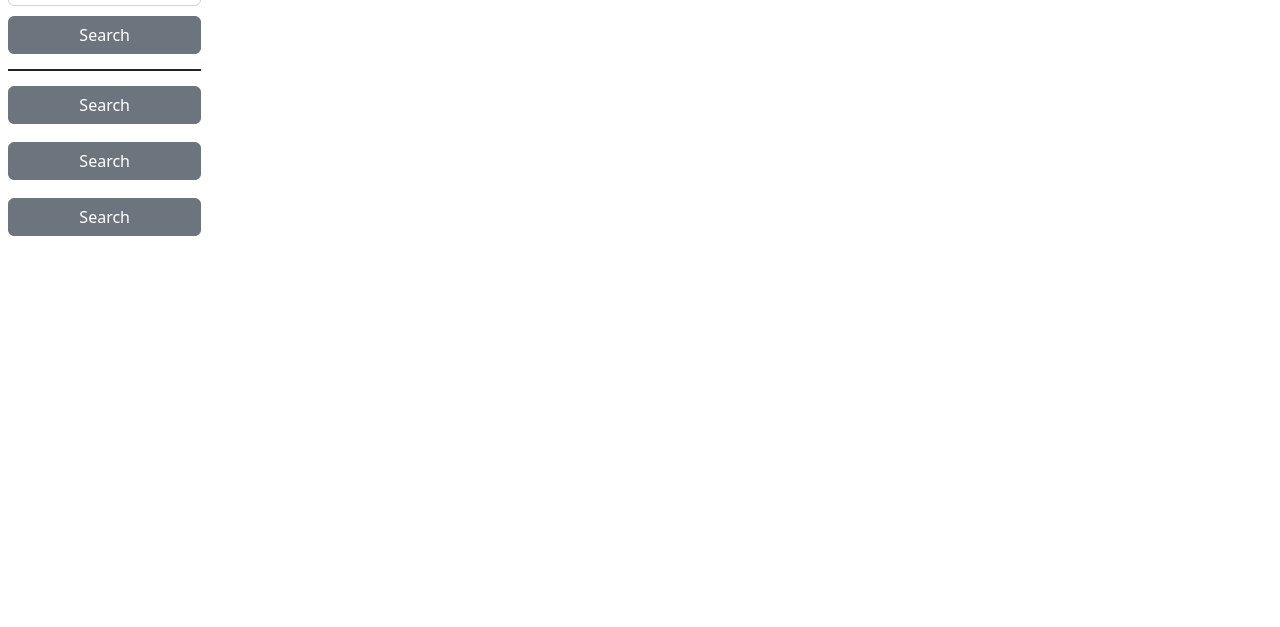
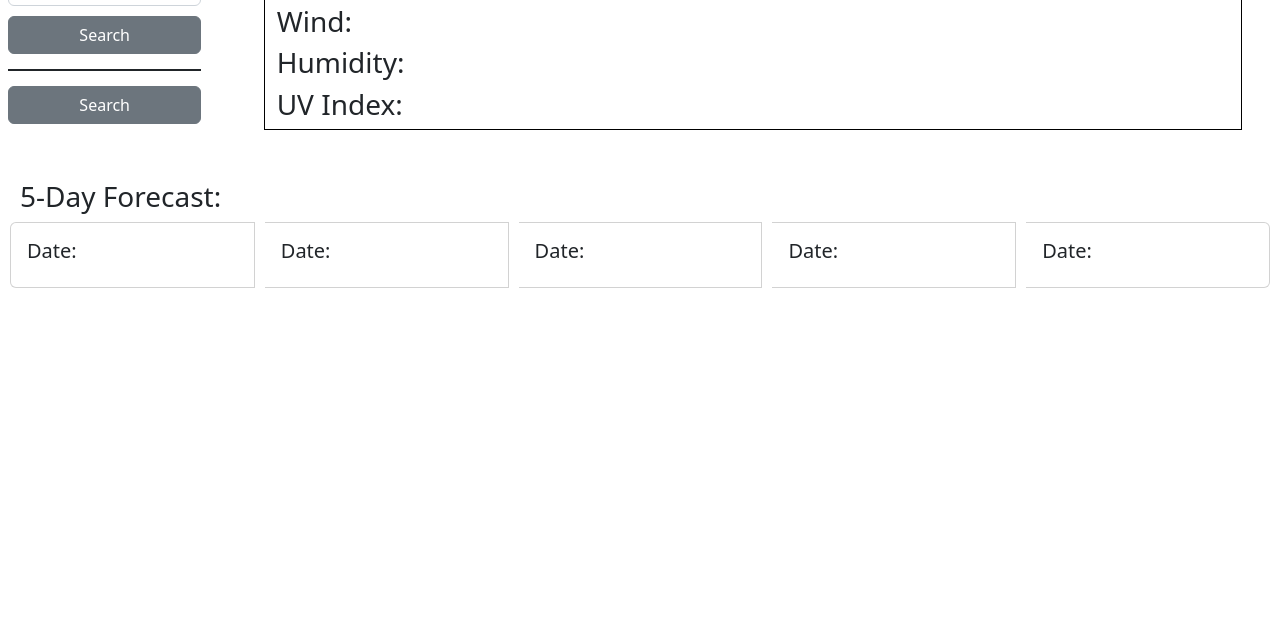
Before and after one commit to Shaitan5723/weather_app, a plain HTML site: page index.html in a window 1280 px wide. Shown: the part 173-800 px from the top of the page. Drawn offline with nearby package versions, Linux system fonts and the light colour scheme.

Commit message:
Updated placement of all html elements
added placements for weather display in main div and separate cards

```diff
--- a/assets/css/style.css
+++ b/assets/css/style.css
@@ -24,3 +24,22 @@ h1{
 .btn{
   margin-top: 10px;
 }
+
+#topSection{
+  margin-bottom: 50px;
+}
+
+#cityMain{
+  margin-top: 5px;
+  border: 1px solid black;
+  max-height: fit-content;
+}
+
+.card{
+  margin-left:10px;
+  margin-right:10px;
+}
+
+#forecast{
+  margin-left:20px;
+}
--- a/index.html
+++ b/index.html
@@ -19,8 +19,8 @@
       </div>
     </header>
 
-    <div class="row">
-      <div class="align-self-start col-2" id="searchBox">
+    <div class="row" id="topSection">
+      <div class="col-2 align-self-start" id="searchBox">
         <h3 class="card-header text-center">Search for a City:</h3>
         <form id="search-form" class="card-body">
           <input type="text" id="search-city" class="form-control" placeholder="e.g. Toronto" aria-label="Recipient's username" aria-describedby="searchCities">
@@ -30,14 +30,70 @@
         </form>
         <div id="lineBreak"></div>
         <div class="d-grid gap-2">
-          <button class="btn btn-secondary" type="button" id="city">Search</button>
-          <button class="btn btn-secondary" type="button" id="city">Search</button>
-          <button class="btn btn-secondary" type="button" id="city">Search</button>
+          <button class="btn btn-secondary" type="button" id="searchCitiesBtn">Search</button>
+
           <!--This is where search history buttons will go-->
         </div>
       </div>
+      <div class="container col-9" id="cityMain">
+        <h1 id="city">City:</h1>
+          <h3>Temperature:</h3>
+          <h3>Wind:</h3>
+          <h3>Humidity:</h3>
+          <h3>UV Index:</h3>
+      </div>
     </div>
 
+
+      <h3 id="forecast">5-Day Forecast:</h3>
+      <div class="card-group" id="">
+        <div class="card col-2" id="">
+          <div class="card-body">
+            <h5>Date:</h5>
+
+          </div>
+        </div>
+
+        <div class="card col-2 " id="">
+          <div class="card-body">
+            <h5>Date:</h5>
+
+          </div>
+        </div>
+
+        <div class="card col-2" id="" >
+          <div class="card-body">
+            <h5>Date:</h5>
+
+          </div>
+        </div>
+
+        <div class="card col-2" id="">
+          <div class="card-body">
+            <h5>Date:</h5>
+
+          </div>
+        </div>
+
+        <div class="card col-2" id="" >
+          <div class="card-body">
+            <h5>Date:</h5>
+
+          </div>
+        </div>
+
+      </div>
+
+
+
+
+
+    <div class="container">
+      <div class="row">
+
+      </div>
+
+    </div>
 
 
     <script
```
